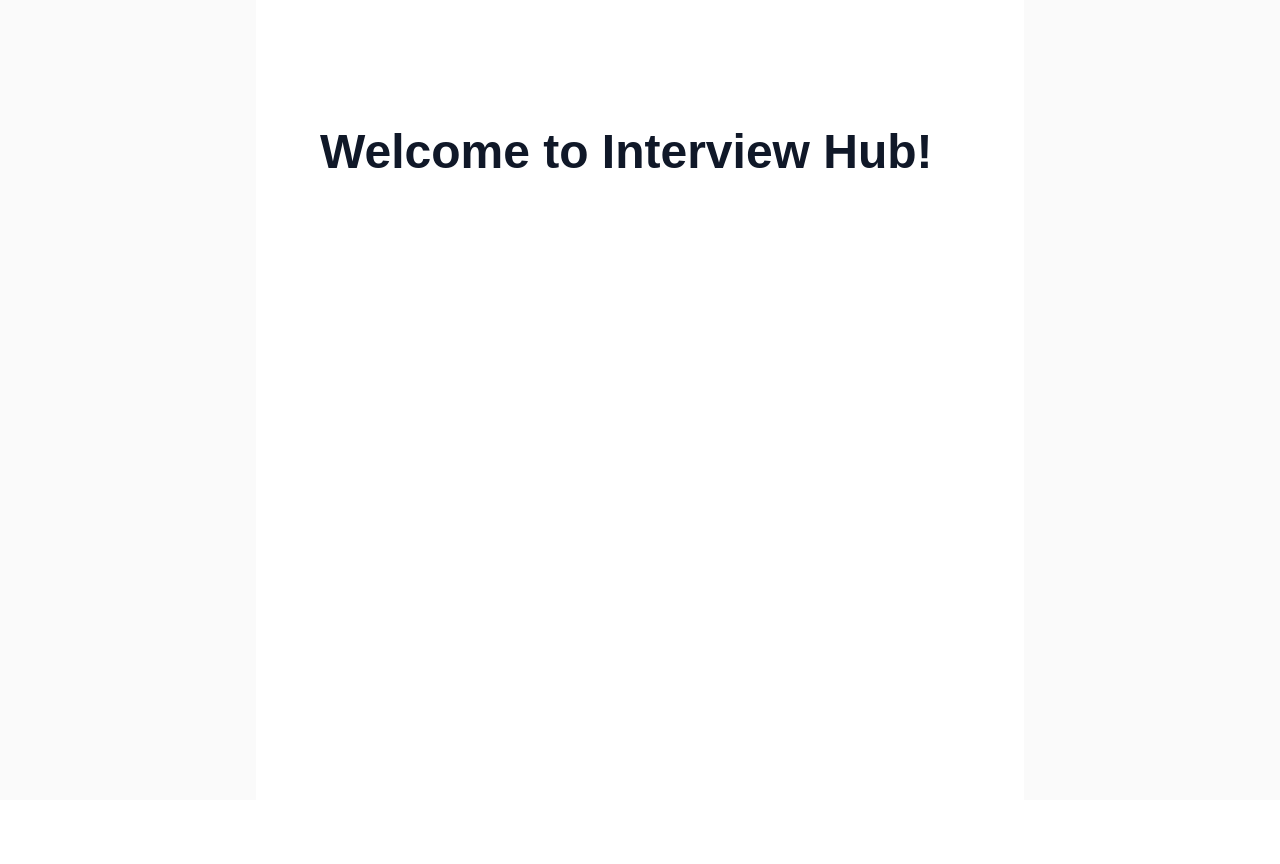
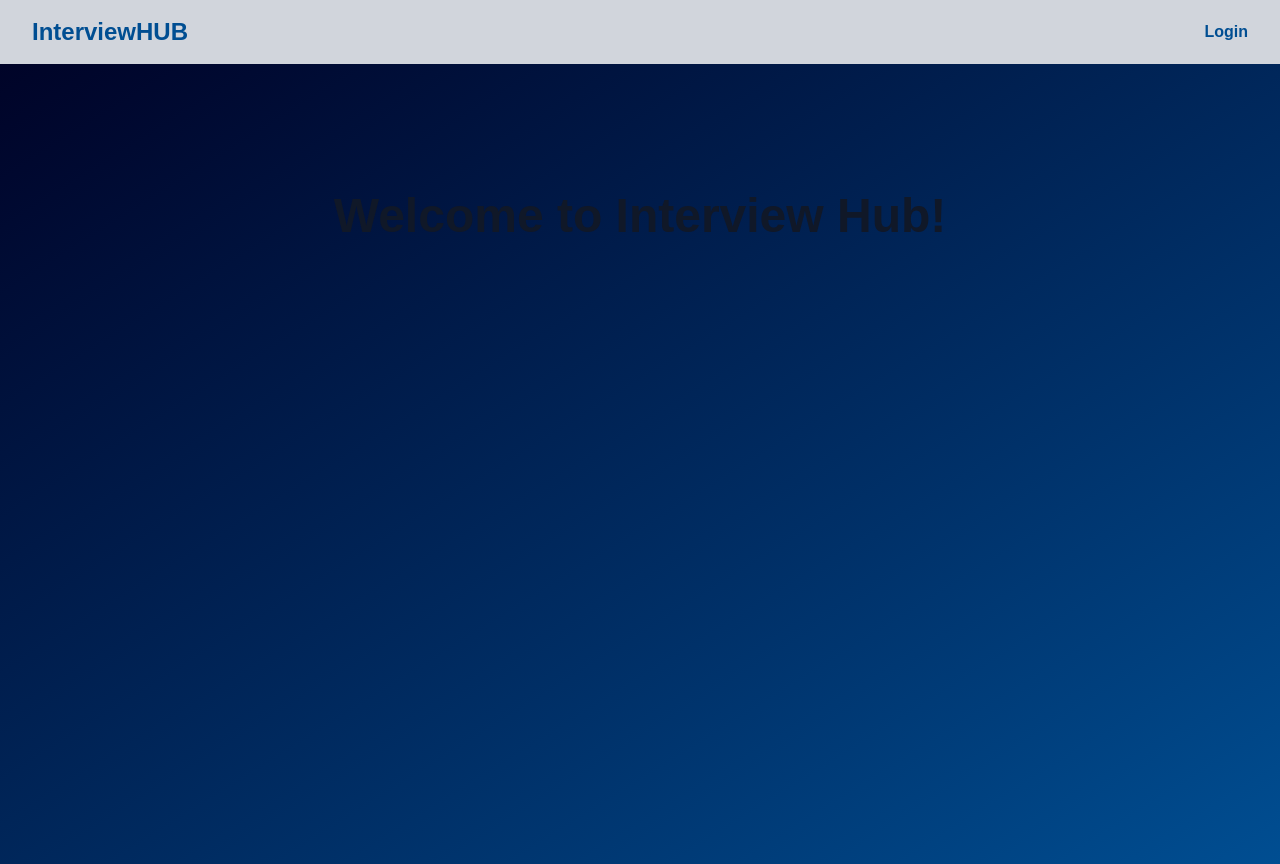
Before and after one commit to rrishikaa/InterviewHub, a Next.js app: page / in a window 1280 px wide. Before the commit the page ends 800 px from the top, so only its background shows below. Built offline with nearby package versions, Linux system fonts and the light colour scheme.

Commit message:
navbar authentication fixes

```diff
--- a/src/app/(protected)/Layout.tsx
+++ b/src/app/(protected)/Layout.tsx
@@ -1,7 +1,7 @@
 "use client";
 
-import { AuthProvider, useAuth } from "@/app/context/AuthContext";
-import "./globals.css";
+import { useAuth } from "@/app/context/AuthContext";
+
 import {useRouter} from 'next/navigation';
 import { useEffect } from "react";
 
@@ -11,8 +11,10 @@ export default function ProtectedLayout({
   children: React.ReactNode;
 }>) {
 
+    const {isAuthenticated} = useAuth();
+
+    console.log("Protected Layout Check: isAuthenticated =", isAuthenticated);
     const router = useRouter();
-    const {isAuthenticated} = useAuth();
 
     useEffect(()=>{
 
@@ -22,17 +24,11 @@ export default function ProtectedLayout({
       }
     },[isAuthenticated, router]);
 
-
+   if (!isAuthenticated) return null;
 
   return (
-    <html lang="en">
-      <body
-
-      >
-        <AuthProvider>
+       <>
         {children}
-        </AuthProvider>
-      </body>
-    </html>
+      </>
   );
 }
--- /dev/null
+++ b/src/app/(protected)/dashboard/mcq/page.tsx
@@ -0,0 +1,3 @@
+export default function Mcq(){
+
+}
--- a/src/app/(protected)/dashboard/page.tsx
+++ b/src/app/(protected)/dashboard/page.tsx
@@ -1,19 +1,35 @@
-import Card from "@/components/card"
 
-export default function Dashboard() {
+import Card from "@/app/components/card";
+
+
+export async function GETdata(){
+
+  const res = await fetch('http://localhost:3000/api/stats',
+    {
+      cache: "no-store"
+    });
+  const data = res.json();
+  return data;
+
+}
+
+export default async function Dashboard() {
+
+  const {numOfQues, numOfNotes, lastQuizScore} =  await GETdata();
+
   return (
 
-    <div className="flex flex-col sm:gap-4 gap:8 min-h-screen items-center  bg-zinc-50 font-sans dark:bg-black">
-      <h1  className="mt-16 sm:mt-8  text-4xl font-bold text-indigo-800  sm:text-5xl">
+    <div className="flex flex-col sm:gap-4 gap:8 min-h-screen items-center  bg-linear-to-br from-[#000428] to-[#004E92]">
+      {/* <h1  className="mt-16 sm:mt-8 px-4 py-2 text-4xl font-bold text-gray-900 dark:text-white   sm:text-5xl">
         InterviewHUB
-        </h1>
-    <h1 className="text-4xl font-bold text-gray-900 dark:text-white sm:text-5xl mt-16 sm:mt-4 text-center">
+        </h1>    */}
+    <h1 className="text-4xl font-bold text- sm:text-5xl mt-16 sm:mt-4 text-center pt-16">
       Welcome to the Dashboard!
     </h1>
-    <div className="flex flex-col sm:flex-row gap-4 space-x-4 mt-6 text-lg text-gray-700 dark:text-gray-300 justify-center items-center">
-    <Card title="No. of Questions" content={42} />
-    <Card title="No. of Notes" content={15} />
-    <Card title="Last Quiz Score" content={27} />
+    <div className="flex flex-col sm:flex-row gap-4 space-x-4 mt-6 pt-12 text-lg text-gray-700 dark:text-gray-300 justify-center items-center">
+    <Card title="No. of Questions" content={numOfQues} />
+    <Card title="No. of Notes" content={numOfNotes} />
+    <Card title="Last Quiz Score" content={lastQuizScore} />
     </div>
 
     <div className="mt-8 flex space-x-4 justify-center items-center py-8">
@@ -26,6 +42,8 @@ export default function Dashboard() {
         <button className="px-4 py-2 bg-blue-600 text-white rounded hover:bg-blue-700">
             My Notes
         </button>
+
+
     </div>
 
     </div>
--- a/src/app/api/stats/route.ts
+++ b/src/app/api/stats/route.ts
@@ -1,4 +1,5 @@
-import fs from 'fs';
+
+
 import { NextResponse } from 'next/server';
 import {mockdata} from '../../lib/mockdata'
 
--- a/src/components/card.tsx
+++ b/src/app/components/card.tsx
@@ -1,6 +1,6 @@
 "use client";
 
-import {useState, useEffect } from "react";
+
 
 interface CardProps {
     title: string ;
--- /dev/null
+++ b/src/app/components/navbar.tsx
@@ -0,0 +1,45 @@
+"use client";
+
+import { useAuth } from "@/app/context/AuthContext";
+import {useRouter} from "next/navigation";
+import  Link  from "next/link";
+import { useEffect } from "react";
+
+export default function Navbar(){
+
+        const router = useRouter();
+        const {logout, isAuthenticated} = useAuth();
+
+        const handleLogin = ()=>{
+            router.push("/login");
+        }
+
+
+        const handleLogout = (e:React.FormEvent)=>{
+
+          e.preventDefault();
+          logout();
+
+
+        }
+
+        useEffect(()=>{
+            console.log("Navbar Check: isAuthenticated =", isAuthenticated);
+        },[isAuthenticated]);
+
+
+    return(
+        <nav className="w-full h-16 bg-gray-300 flex items-end-center px-4 text-white">
+                <Link href="/" >
+                <h1 className="text-[#004E92] text-2xl font-bold text-start align-middle p-4">
+                    InterviewHUB
+                </h1>
+            </Link>
+
+            {isAuthenticated ?
+            <button onClick={handleLogout} className="ml-auto pr-4 text-[#004E92] hover:active: font-bold">Logout </button>
+            :
+            <button onClick={handleLogin} className="ml-auto pr-4 text-[#004E92] font-bold">Login</button>}
+        </nav>
+    );
+}
--- a/src/app/context/AuthContext.tsx
+++ b/src/app/context/AuthContext.tsx
@@ -1,15 +1,16 @@
 "use client";
 
-import { useContext, useEffect , createContext, useState } from "react";
+import { useContext, createContext, useState, useEffect } from "react";
 
 type User= {
     email: string|null;
+    password: string|null;
 
 }
 
 type AuthContextType=  {
     user: User|null;
-    login: (email:string)  => void;
+    login: (email:string, password:string)  => void;
     logout:() =>void;
     isAuthenticated: boolean;
 }
@@ -19,29 +20,28 @@ type AuthContextType=  {
 const AuthContext = createContext<AuthContextType>({} as AuthContextType);
 
 
+
 export function AuthProvider({children}: {children: React.ReactNode}){
     const [user, setUser] = useState<User|null>(null);
     const isAuthenticated = !!user;
 
-    // useEffect(()=>{
-    //     const saveUser = localStorage.getItem("user");
-    //     if(saveUser){
-    //         setUser(JSON.parse(saveUser));
-    //     }
-    // },[]
-    // );
 
-    function login(email:string ){
-        const newUser:User ={email};
+
+    function login(email:string , password:string){
+        const newUser:User ={email , password};
          setUser(newUser);
         localStorage.setItem("user" , JSON.stringify(newUser));
 
     }
+    useEffect(() => {
+    console.log("User :", user);
+    }, [user]);
 
 
     function logout(){
         setUser(null);
         localStorage.removeItem("user");
+
 
     }
 
--- a/src/app/layout.tsx
+++ b/src/app/layout.tsx
@@ -1,6 +1,7 @@
 
 import { AuthProvider } from "@/app/context/AuthContext";
 import "./globals.css";
+import Navbar from "@/app/components/navbar";
 
 export default function RootLayout({
   children,
@@ -9,10 +10,13 @@ export default function RootLayout({
 }>) {
   return (
     <html lang="en">
+
       <body
 
       >
+
         <AuthProvider>
+          <Navbar/>
         {children}
         </AuthProvider>
       </body>
--- a/src/app/login/page.tsx
+++ b/src/app/login/page.tsx
@@ -7,7 +7,8 @@ import { useState } from "react";
 
 export default function Login(){
     const {login} = useAuth();
-    const [email, setEmail]= useState("")
+    const [email, setEmail]= useState("");
+    const[password,setPassword]= useState("");
 
     const router = useRouter();
 
@@ -15,13 +16,17 @@ export default function Login(){
     const handleSubmit= (e: React.FormEvent)=>{
 
         e.preventDefault();
-        login(email);
+        login(email,password);
         router.push("/dashboard");
     }
 
     return (
         <div className="w-screen h-screen bg-white flex flex-col justify-center items-center">
-
+            <div className="mb-8 border border-gray-300 rounded-lg p-8 shadow-lg">
+                {/* <h1 className="text-4xl font-bold text-gray-900 dark:text-white sm:text-5xl">
+                    Login to InterviewHUB
+                </h1>
+            </div> */}
             <form onSubmit={handleSubmit} className="flex flex-col gap-4 items-center justify-center">
             <input
                 type ="email" placeholder="Enter your email"
@@ -29,9 +34,17 @@ export default function Login(){
                 value={email}
                 onChange ={(e)=>setEmail(e.target.value)}
                 required />
+                   <input
+                type ="password" placeholder="Your password here."
+                className="p-4 border border-gray-400 rounded-lg w-80 text-neutral-950"
+                value={password}
+                onChange ={(e)=>setPassword(e.target.value)}
+                required />
 
-            <button type="submit" className="w-full p-4 flex justify-center bg-amber-700 text-lg text-blue-50 rounded-md" >Login</button>
+            <button type="submit" className="w-full p-4 flex justify-center bg-[#004E92] text-lg text-blue-50 rounded-md hover:shadow-lg hover:bg-[#0061b6]" >Login</button>
              </form>
+
+             </div>
             </div>
 
     )
--- a/src/app/page.tsx
+++ b/src/app/page.tsx
@@ -2,8 +2,8 @@
 
 export default function Home() {
   return (
-    <div className="flex min-h-screen items-center justify-center bg-zinc-50 font-sans dark:bg-black">
-      <main className="flex min-h-screen w-full max-w-3xl flex-col items-center justify-between py-32 px-16 bg-white dark:bg-black sm:items-start">
+    <div className="flex min-h-screen  w-full  items-center justify-center bg-linear-to-br from-[#000428] to-[#004E92] font-sans ">
+      <main className="flex min-h-screen w-full max-w-full flex-col items-center justify-between py-32 px-16 bg-white bg-linear-to-br from-[#000428] to-[#004E92] ">
 
     <h1 className="text-4xl font-bold text-gray-900 dark:text-white sm:text-5xl">
       Welcome to Interview Hub!
```
Also changed, not shown: src/app/(protected)/dashboard/flashcard/page.tsx (added), src/app/(protected)/dashboard/myNotes/page.tsx (added).
